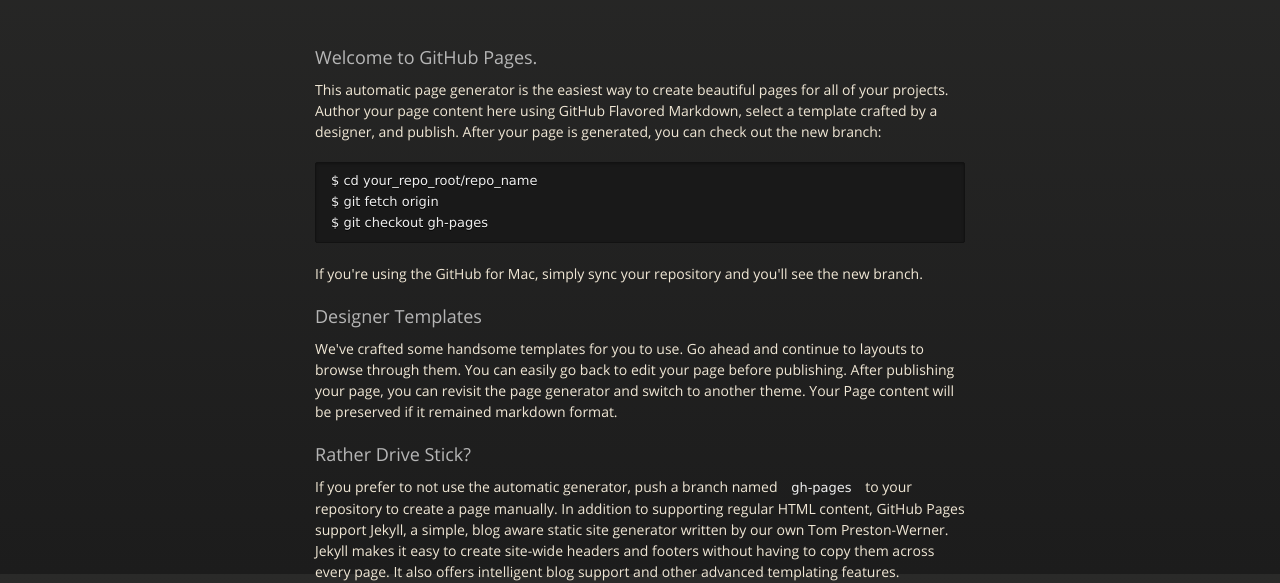
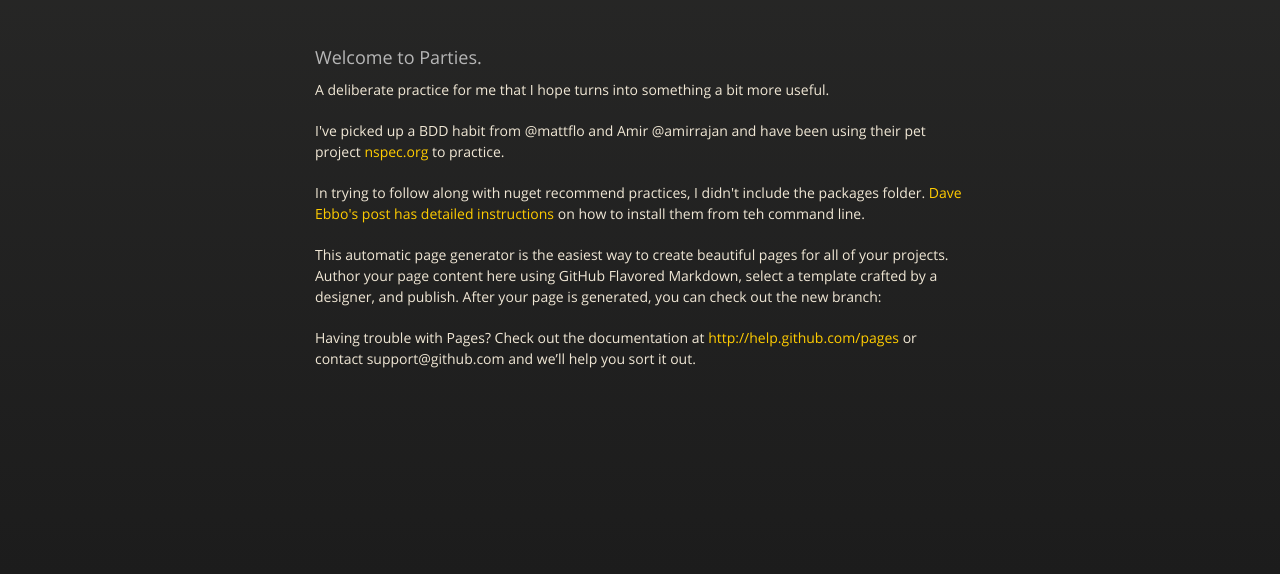
Before and after one commit to bforrest/Parties, a plain HTML site: page index.html in a window 1280 px wide. Shown: the part 226-809 px from the top of the page. Drawn offline with nearby package versions, Linux system fonts and the light colour scheme.

Commit message:
Update index.html

```diff
--- a/index.html
+++ b/index.html
@@ -39,31 +39,18 @@
           <span class="credits right">Hosted on GitHub Pages &mdash; Theme by <a href="http://twitter.com/#!/michigangraham">mattgraham</a></span>
         </div>
 
-        <h3>Welcome to GitHub Pages.</h3>
-
+        <h3>Welcome to Parties.</h3>
+<p>
+A deliberate practice for me that I hope turns into something a bit more useful.
+</p>
+<p>
+I've picked up a BDD habit from @mattflo and Amir @amirrajan and have been using their pet project <a href='https://github.com/amirrajan/NSpec'>nspec.org</a> to practice.
+</p>
+<p>
+In trying to follow along with nuget recommend practices, I didn't include the packages folder.
+<a href='http://blog.davidebbo.com/2011/03/using-nuget-without-committing-packages.html'>Dave Ebbo's post has detailed instructions</a> on how to install them from teh command line.
+</p>
 <p>This automatic page generator is the easiest way to create beautiful pages for all of your projects. Author your page content here using GitHub Flavored Markdown, select a template crafted by a designer, and publish. After your page is generated, you can check out the new branch:</p>
-
-<pre><code>$ cd your_repo_root/repo_name
-$ git fetch origin
-$ git checkout gh-pages
-</code></pre>
-
-<p>If you're using the GitHub for Mac, simply sync your repository and you'll see the new branch.</p>
-
-<h3>Designer Templates</h3>
-
-<p>We've crafted some handsome templates for you to use. Go ahead and continue to layouts to browse through them. You can easily go back to edit your page before publishing. After publishing your page, you can revisit the page generator and switch to another theme. Your Page content will be preserved if it remained markdown format.</p>
-
-<h3>Rather Drive Stick?</h3>
-
-<p>If you prefer to not use the automatic generator, push a branch named <code>gh-pages</code> to your repository to create a page manually. In addition to supporting regular HTML content, GitHub Pages support Jekyll, a simple, blog aware static site generator written by our own Tom Preston-Werner. Jekyll makes it easy to create site-wide headers and footers without having to copy them across every page. It also offers intelligent blog support and other advanced templating features.</p>
-
-<h3>Authors and Contributors</h3>
-
-<p>You can <a href="https://github.com/blog/821" class="user-mention">@mention</a> a GitHub username to generate a link to their profile. The resulting <code>&lt;a&gt;</code> element will link to the contributor's GitHub Profile. For example: In 2007, Chris Wanstrath (<a href="https://github.com/defunkt" class="user-mention">@defunkt</a>), PJ Hyett (<a href="https://github.com/pjhyett" class="user-mention">@pjhyett</a>), and Tom Preston-Werner (<a href="https://github.com/mojombo" class="user-mention">@mojombo</a>) founded GitHub.</p>
-
-<h3>Support or Contact</h3>
-
 <p>Having trouble with Pages? Check out the documentation at <a href="http://help.github.com/pages">http://help.github.com/pages</a> or contact support@github.com and we’ll help you sort it out.</p>
       </section>
 
```
